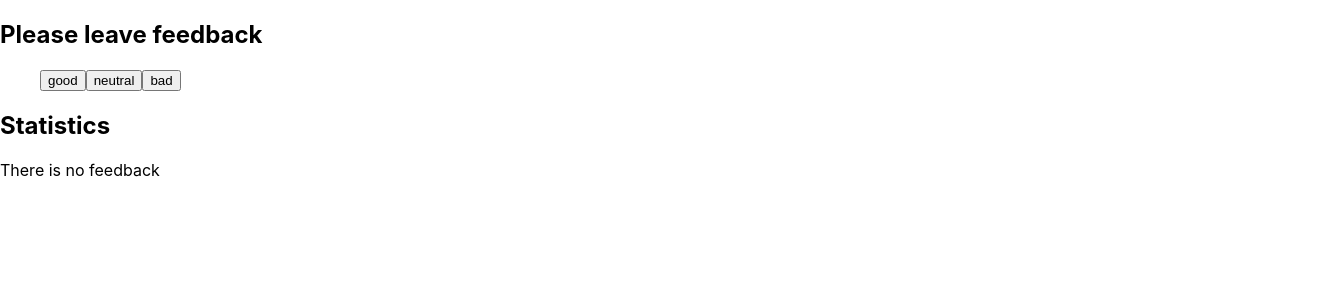
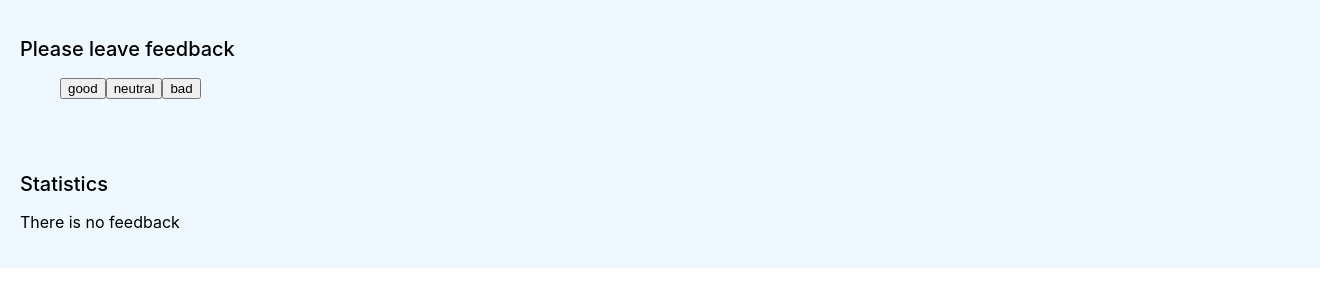
Before and after one commit to olha-sydorenko/goit-react-hw-04-feedback, a React (Create React App) app: page / in a window 1280 px wide. Shown: the top 306 px of the page, 1320 px wide, since content can reach past the window. Built offline with nearby package versions, Linux system fonts and the light colour scheme.

Commit message:
Added styles

```diff
--- a/src/components/Section/Section.jsx
+++ b/src/components/Section/Section.jsx
@@ -1,11 +1,12 @@
 import PropTypes from 'prop-types';
+import { SectionStyles, SectionTitle } from './Section.styled';
 
 export const Section = ({ title, children }) => {
   return (
-    <>
-      <h2>{title}</h2>
+    <SectionStyles>
+      <SectionTitle>{title}</SectionTitle>
       {children}
-    </>
+    </SectionStyles>
   );
 };
 
--- /dev/null
+++ b/src/components/Section/Section.styled.js
@@ -0,0 +1,14 @@
+import styled from 'styled-components';
+
+export const SectionStyles = styled.section`
+  width: 1280px;
+  max-width: 100%;
+  padding: 20px;
+  margin: 0 auto;
+  background-color: aliceblue;
+`;
+
+export const SectionTitle = styled.h2`
+  font-size: 20px;
+  font-weight: 500;
+`;
```
Also changed, not shown: src/components/Statistics/Statistics.jsx (+9 -0 lines).
